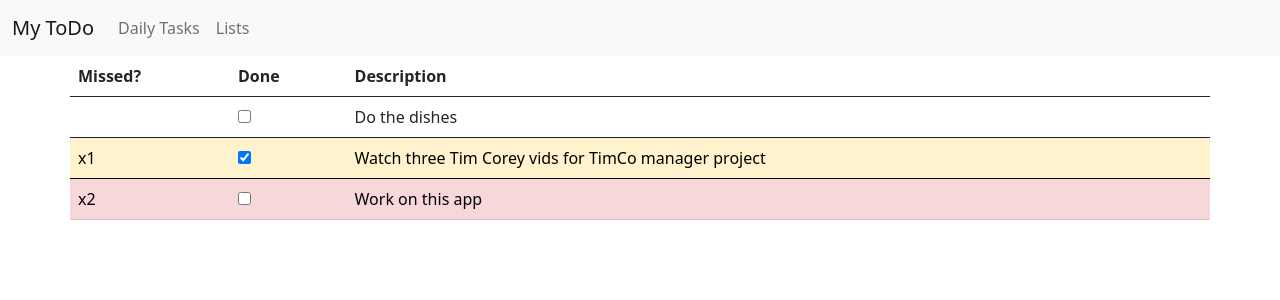
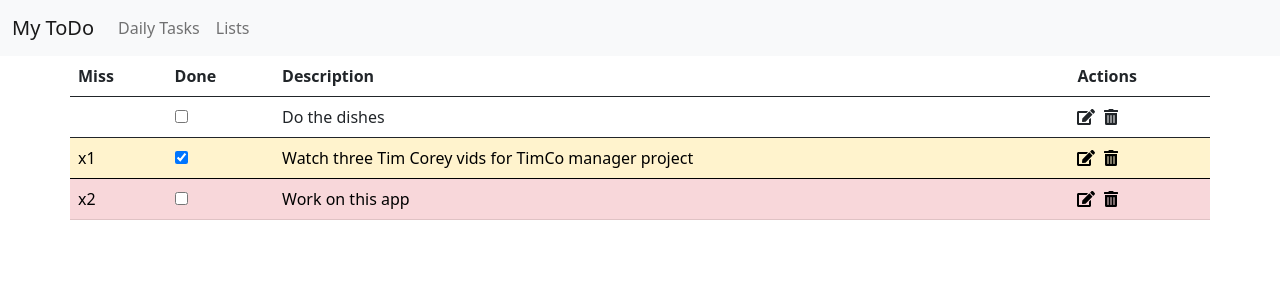
Before and after one commit to walkersoft/my-todoer-angular, an Angular app: page / in a window 1280 px wide. Shown: the top 300 px of the page. Built offline with nearby package versions, Linux system fonts and the light colour scheme.

Commit message:
finished installing font-awesome and implemented it

```diff
--- a/package.json
+++ b/package.json
@@ -18,6 +18,10 @@
     "@angular/platform-browser": "~12.0.1",
     "@angular/platform-browser-dynamic": "~12.0.1",
     "@angular/router": "~12.0.1",
+    "@fortawesome/angular-fontawesome": "^0.9.0",
+    "@fortawesome/fontawesome-free": "^5.15.3",
+    "@fortawesome/fontawesome-svg-core": "^1.2.35",
+    "@fortawesome/free-solid-svg-icons": "^5.15.3",
     "angular-fontawesome": "^1.0.0",
     "bootstrap": "^5.0.1",
     "rxjs": "~6.6.0",
--- a/src/app/app.module.ts
+++ b/src/app/app.module.ts
@@ -1,5 +1,6 @@
 import { NgModule } from '@angular/core';
 import { BrowserModule } from '@angular/platform-browser';
+import { FontAwesomeModule } from '@fortawesome/angular-fontawesome';
 
 import { AppComponent } from './app.component';
 import { TodaysTasksComponent } from './todays-tasks/todays-tasks.component';
@@ -10,7 +11,8 @@ import { TodaysTasksComponent } from './todays-tasks/todays-tasks.component';
     TodaysTasksComponent
   ],
   imports: [
-    BrowserModule
+    BrowserModule,
+    FontAwesomeModule
   ],
   providers: [],
   bootstrap: [AppComponent]
--- a/src/app/todays-tasks/todays-tasks.component.html
+++ b/src/app/todays-tasks/todays-tasks.component.html
@@ -4,9 +4,10 @@
       <table class="table table-responsive">
         <thead>
           <tr>
-            <th scope="col">Missed?</th>
+            <th scope="col">Miss</th>
             <th scope="col">Done</th>
             <th scope="col">Description</th>
+            <th scope="col">Actions</th>
           </tr>
         </thead>
         <tbody *ngFor="let task of todaysTasks.items">
@@ -14,6 +15,10 @@
             <td><span *ngIf="task.bleedOverCount > 0">x{{ task.bleedOverCount }}</span></td>
             <td><input type="checkbox" [checked]="task.completed"/></td>
             <td>{{ task.name }}</td>
+            <td>
+              <fa-icon [icon]="faEdit"></fa-icon>&nbsp;
+              <fa-icon [icon]="faTrashAlt"></fa-icon>
+            </td>
           </tr>
         </tbody>
       </table>
--- a/src/app/todays-tasks/todays-tasks.component.ts
+++ b/src/app/todays-tasks/todays-tasks.component.ts
@@ -1,4 +1,5 @@
 import { Component, OnInit } from '@angular/core';
+import { faEdit, faTrashAlt } from '@fortawesome/free-solid-svg-icons';
 import { TaskList } from './TaskList';
 
 @Component({
@@ -8,6 +9,8 @@ import { TaskList } from './TaskList';
 })
 export class TodaysTasksComponent implements OnInit {
 
+  faEdit = faEdit;
+  faTrashAlt = faTrashAlt;
   todaysTasks: TaskList = {
     "day": new Date(),
     "name": Date.now.toString(),
```
Also changed, not shown: 1 other file (tests, documents, lock files or other folders).
